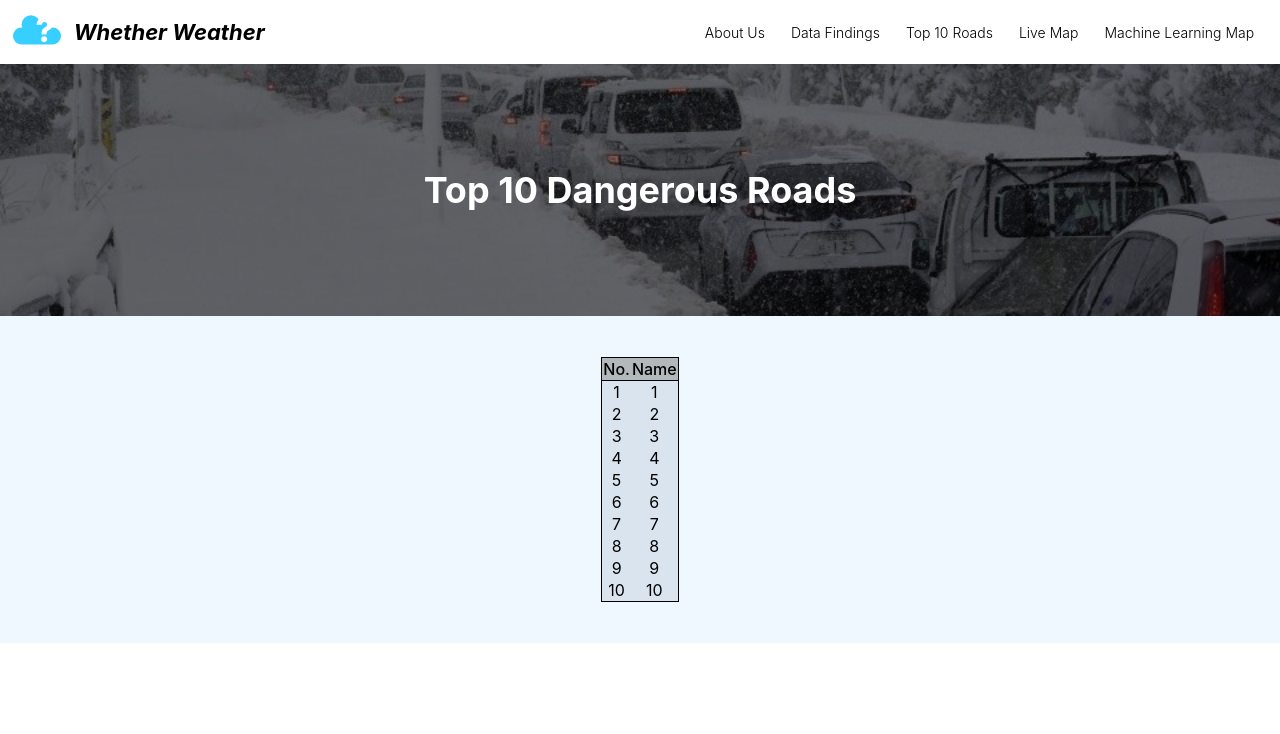
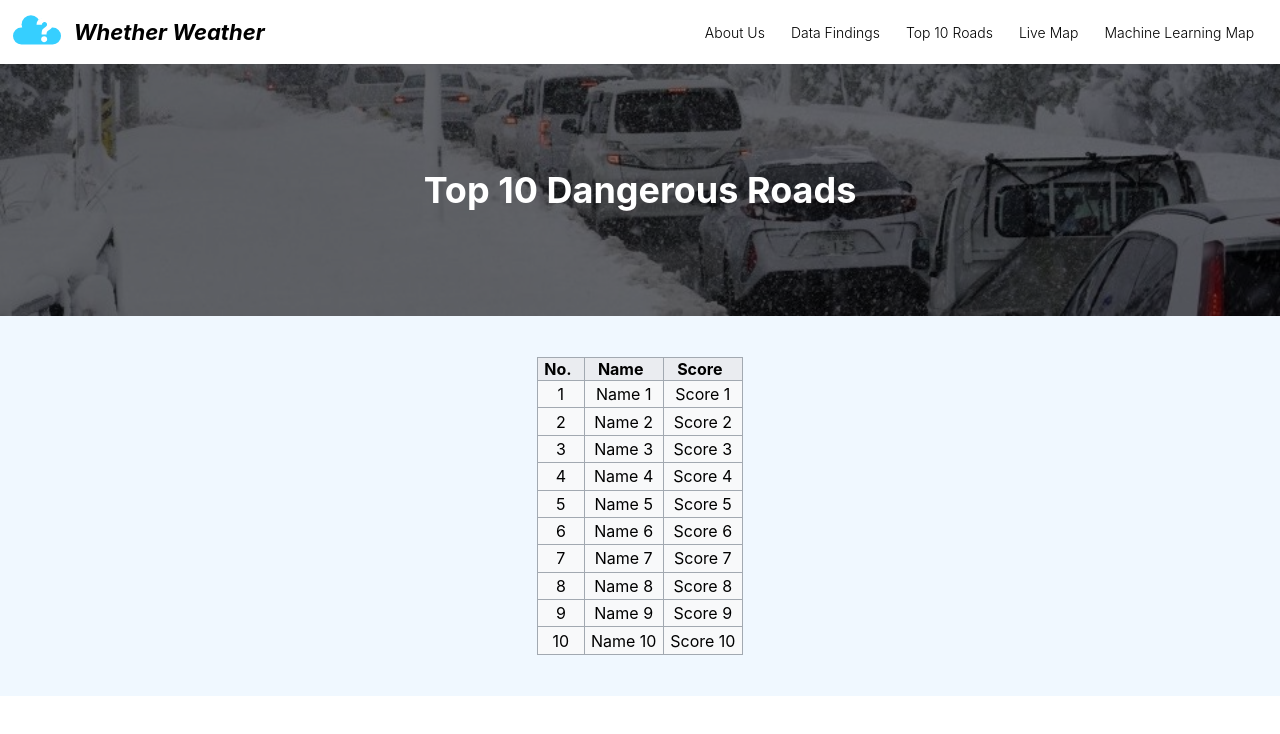
Before and after one commit to Whether-Weather/Front-End, a React (Create React App) app: page /top10 in a window 1280 px wide. Shown: the top 734 px of the page. Built offline with nearby package versions, Linux system fonts and the light colour scheme.

Commit message:
Formatted Table

```diff
--- a/src/App.css
+++ b/src/App.css
@@ -88,33 +88,35 @@
 
 /* Top 10 */
 
-.table-head {
-  background-color: #b3b8bd;
+.top-10-table {
+  background-color: #f8f9fa;
+  margin: 1em 0;
+  border: 1px solid #a2a9b1;
+  border-collapse: collapse;
+}
+
+.top-10-table > thead {
+  background-color: #eaecf0;
   border: 1px solid black;
   padding: 10px;
   border-collapse: collapse;
   border-color: inherit;
   font-weight: 500;
   vertical-align: middle;
+
 }
 
-.table-td {
+.top-10-table > * > tr > td {
+  border: 1px solid #a2a9b1;
   text-align: center;
+  padding: 0.2em 0.4em;
 }
 
-.top-10-table {
-  background-color: #dae4ef;
-  margin: 1em 0;
-  border: 1px solid black;
-  border-collapse: collapse;
-}
-
-.top-10-td-bordered {
-  border: 1px solid black;
-  padding: 10px;
-  border-collapse: collapse;
-  font-weight: 500;
+.top-10-table > * > tr > th {
+  border: 1px solid #a2a9b1;
   text-align: center;
+  padding-left: 6px;
+  padding-right: 12px;
 }
 
 /* NAVBAR */
--- a/src/pages/Top10.js
+++ b/src/pages/Top10.js
@@ -22,26 +22,34 @@ const About = () => {
         </div>
         <div className="body-content-area">
           <table className="top-10-table">
-            <thead className="table-head">
+            <thead>
               <tr>
-                <td>
+                <th>
                   No.
-                </td>
-                <td>
+                </th>
+                <th>
                   Name
-                </td>
+                </th>
+                <th>
+                  Score
+                </th>
               </tr>
             </thead>
-            {rows.map(row => (
-              <tr key={row.num} className="table-td">
-                <td className="table-td">
-                  {row.num}
-                </td>
-                <td className="table-td">
-                  {row.num}
-                </td>
-              </tr>
-            ))}
+            <tbody>
+              {rows.map(row => (
+                <tr key={row.num}>
+                  <td>
+                    {row.num}
+                  </td>
+                  <td>
+                    Name {row.num}
+                  </td>
+                  <td>
+                    Score {row.num}
+                  </td>
+                </tr>
+              ))}
+            </tbody>
           </table>
         </div>
     </div>
```
